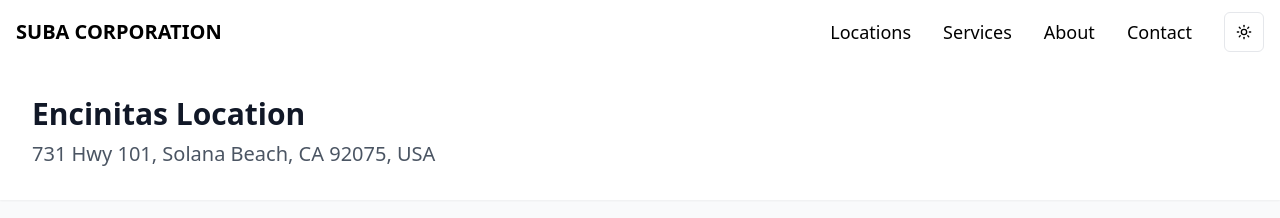
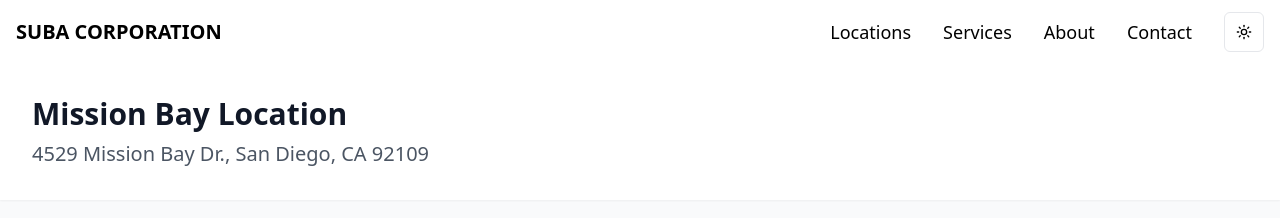
Before and after one commit to WilliamGiammona/subacorp, a Next.js app: page /mission-bay in a window 1280 px wide. Shown: the top 218 px of the page. Built offline with nearby package versions, Linux system fonts and the light colour scheme.

Commit message:
updated location

```diff
--- a/app/(locations)/mission-bay/page.tsx
+++ b/app/(locations)/mission-bay/page.tsx
@@ -106,10 +106,10 @@ export default function MissionBay() {
       <div className="bg-white dark:bg-gray-800 shadow-sm py-8">
         <div className="max-w-7xl mx-auto px-4 sm:px-6 lg:px-8">
           <h1 className="text-3xl font-bold text-gray-900 dark:text-white">
-            Encinitas Location
+            Mission Bay Location
           </h1>
           <p className="mt-2 text-xl text-gray-600 dark:text-gray-300">
-            731 Hwy 101, Solana Beach, CA 92075, USA
+            4529 Mission Bay Dr., San Diego, CA 92109
           </p>
         </div>
       </div>
```
